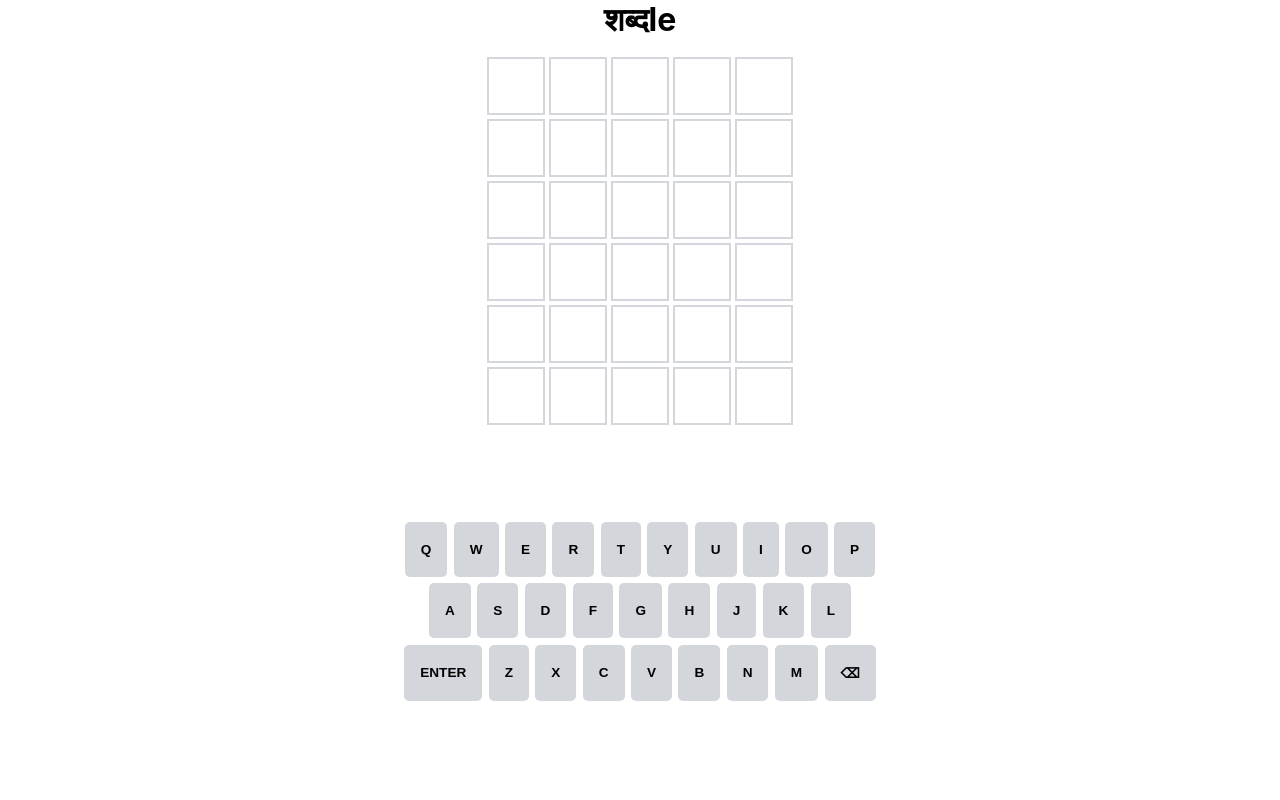
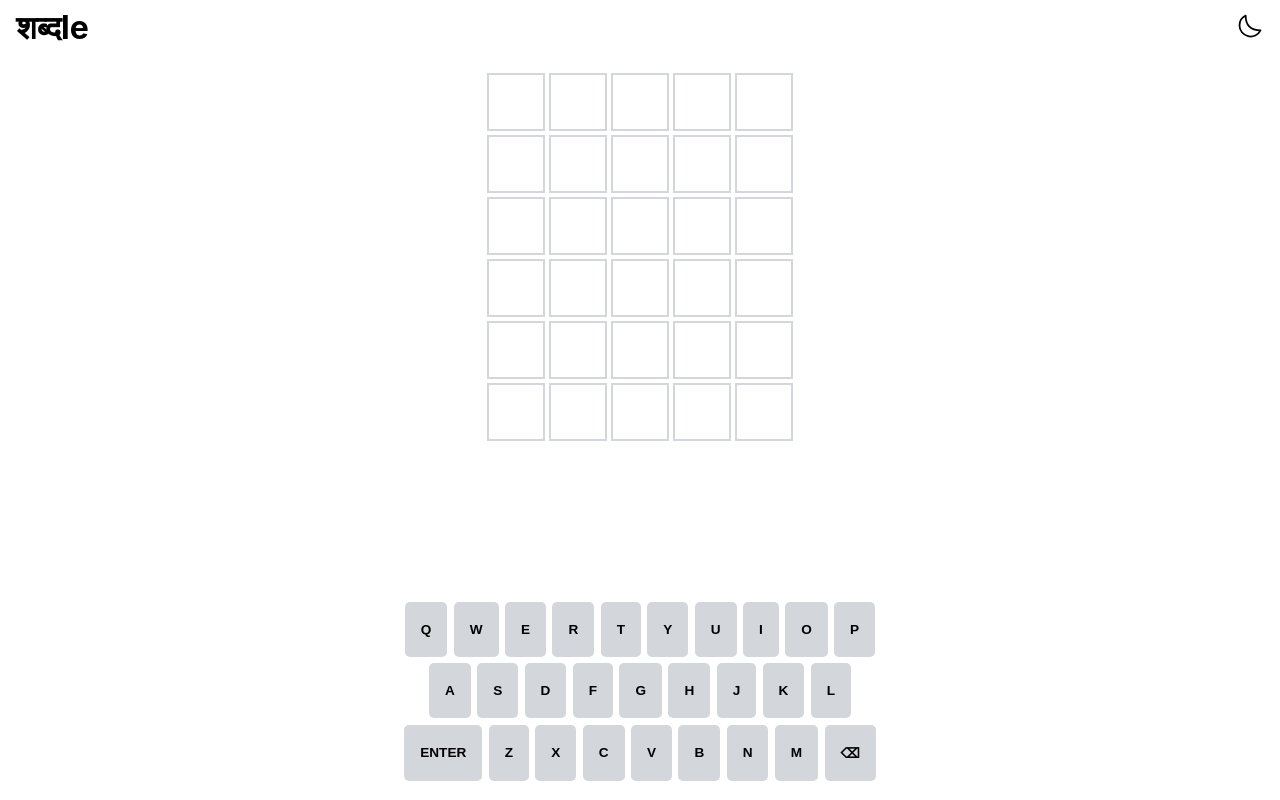
Before and after one commit to SK02K1/wordle, a React (Create React App) app: page / in a window 1280 px wide. Built offline with nearby package versions, Linux system fonts and the light colour scheme.

Commit message:
feat: theme toggle

```diff
--- a/src/App.css
+++ b/src/App.css
@@ -6,7 +6,21 @@
 }
 
 .App {
-  height: 90vh;
+  min-height: 100vh;
+  background-color: var(--clr-app-bg);
+  color: var(--clr-default-txt);
+}
+
+.header {
+  width: 100%;
+  display: flex;
+  justify-content: space-between;
+  align-items: center;
+  padding: 0.5rem 1rem;
+}
+
+.theme-icon {
+  cursor: pointer;
 }
 
 .matrix,
@@ -32,20 +46,20 @@
 }
 
 [data-show_result='true'] {
-  color: white;
+  color: var(--clr-submited-txt);
   border: none;
 }
 
 [data-show_result='true'][data-present_in_word='false'] {
-  background-color: #787c7e;
+  background-color: var(--clr-not-in-word-bg);
 }
 
 [data-show_result='true'][data-present_in_word='true'][data-in_correct_position='false'] {
-  background-color: #c9b458;
+  background-color: var(--clr-in-word-bg);
 }
 
 [data-show_result='true'][data-present_in_word='true'][data-in_correct_position='true'] {
-  background-color: #6aa964;
+  background-color: var(--clr-correct-position-bg);
 }
 
 .keyboard {
@@ -53,7 +67,8 @@
 }
 
 .btn-key {
-  background-color: #d3d6da;
+  background-color: var(--clr-keys-bg);
+  color: var(--clr-default-txt);
   font-size: 0.85rem;
   border: none;
   padding: 1rem 0.6rem;
--- a/src/App.jsx
+++ b/src/App.jsx
@@ -1,17 +1,19 @@
 import 'App.css';
 import { useEffect } from 'react';
+import { useSelector } from 'react-redux';
 import { Header, Keyboard, Matrix } from 'components';
 import { useKeyboard } from 'hooks';
 
 export const App = () => {
   const { keyboardHandler } = useKeyboard();
+  const { isDarkmodeEnabled } = useSelector((store) => store.wordle);
 
   useEffect(() => {
     window.addEventListener('keyup', keyboardHandler);
   }, [keyboardHandler]);
 
   return (
-    <div className='App'>
+    <div data-darkmode_enabled={isDarkmodeEnabled} className='App'>
       <Header />
       <Matrix />
       <Keyboard />
--- a/src/components/header/index.jsx
+++ b/src/components/header/index.jsx
@@ -1,7 +1,23 @@
+import { useDispatch, useSelector } from 'react-redux';
+import { toggleTheme } from 'features';
+import { Sun, Moon } from 'components';
+
 export const Header = () => {
+  const dispatch = useDispatch();
+  const { isDarkmodeEnabled } = useSelector((store) => store.wordle);
+
+  const themeIcon = isDarkmodeEnabled ? <Sun /> : <Moon />;
+
+  const switchHandler = () => {
+    dispatch(toggleTheme());
+  };
+
   return (
-    <header>
+    <header className='header'>
       <h1>शब्दle</h1>
+      <div onClick={switchHandler} className='theme-icon'>
+        {themeIcon}
+      </div>
     </header>
   );
 };
--- a/src/components/index.js
+++ b/src/components/index.js
@@ -1,3 +1,5 @@
 export { Matrix } from './matrix';
 export { Keyboard } from './keyboard';
 export { Header } from './header';
+export { Moon } from './moon';
+export { Sun } from './sun';
--- /dev/null
+++ b/src/components/moon/index.jsx
@@ -0,0 +1,23 @@
+import { withTheme } from 'libs';
+
+export const Moon = withTheme(({ isDarkmodeEnabled }) => {
+  const stroke = isDarkmodeEnabled ? '#FFF' : '#000';
+  return (
+    <svg
+      xmlns='http://www.w3.org/2000/svg'
+      width='28'
+      height='28'
+      fill='none'
+      strokeWidth='1.5'
+      color='#000'
+      viewBox='0 0 24 24'
+    >
+      <path
+        stroke={stroke}
+        strokeLinecap='round'
+        strokeLinejoin='round'
+        d='M3 11.507a9.493 9.493 0 0018 4.219c-8.507 0-12.726-4.22-12.726-12.726A9.494 9.494 0 003 11.507z'
+      ></path>
+    </svg>
+  );
+});
--- /dev/null
+++ b/src/components/sun/index.jsx
@@ -0,0 +1,23 @@
+import { withTheme } from 'libs';
+
+export const Sun = withTheme(({ isDarkmodeEnabled }) => {
+  const stroke = isDarkmodeEnabled ? '#FFF' : '#000';
+  return (
+    <svg
+      xmlns='http://www.w3.org/2000/svg'
+      width='28'
+      height='28'
+      fill='none'
+      strokeWidth='1.5'
+      color='#000'
+      viewBox='0 0 24 24'
+    >
+      <path
+        stroke={stroke}
+        strokeLinecap='round'
+        strokeLinejoin='round'
+        d='M12 18a6 6 0 100-12 6 6 0 000 12zm10-6h1M12 2V1m0 22v-1m8-2l-1-1m1-15l-1 1M4 20l1-1M4 4l1 1m-4 7h1'
+      ></path>
+    </svg>
+  );
+});
--- a/src/features/wordle/wordle.slice.js
+++ b/src/features/wordle/wordle.slice.js
@@ -10,6 +10,8 @@ const initialState = {
   guesses: Array.from({ length: 6 }, () => ''),
   showResultOfGuess: [],
   isWordGuessed: false,
+  isDarkmodeEnabled:
+    JSON.parse(localStorage.getItem('wordle-darkmode-enabled')) ?? false,
 };
 
 const wordleSlice = createSlice({
@@ -42,6 +44,11 @@ const wordleSlice = createSlice({
         }
       }
     },
+    toggleTheme: (state, _) => {
+      const { isDarkmodeEnabled } = state;
+      localStorage.setItem('wordle-darkmode-enabled', !isDarkmodeEnabled);
+      state.isDarkmodeEnabled = !isDarkmodeEnabled;
+    },
   },
 });
 
@@ -49,6 +56,7 @@ export const {
   appendKeyToCurrentGuesss,
   removeLastLetterOfCurrentGuess,
   submitCurrentGuess,
+  toggleTheme,
 } = wordleSlice.actions;
 
 export const wordleReducer = wordleSlice.reducer;
--- a/src/index.css
+++ b/src/index.css
@@ -1,11 +1,29 @@
 :root {
+  --clr-app-bg: #ffffff;
+  --clr-correct-position-bg: #6aa964;
+  --clr-in-word-bg: #c9b458;
+  --clr-not-in-word-bg: #787c7e;
   --clr-matrix-border: #d3d6da;
+  --clr-default-txt: #000000;
+  --clr-submited-txt: #ffffff;
+  --clr-keys-bg: #d3d6da;
 }
 
 * {
   margin: 0;
   padding: 0;
   box-sizing: border-box;
+}
+
+[data-darkmode_enabled='true'] {
+  --clr-app-bg: #121213;
+  --clr-correct-position-bg: #538d4e;
+  --clr-in-word-bg: #b49f3a;
+  --clr-not-in-word-bg: #3a3a3c;
+  --clr-matrix-border: #565758;
+  --clr-default-txt: #ffffff;
+  --clr-submited-txt: #ffffff;
+  --clr-keys-bg: #808384;
 }
 
 body {
--- /dev/null
+++ b/src/libs/hoc/index.jsx
@@ -0,0 +1,8 @@
+import { useSelector } from 'react-redux';
+
+export const withTheme = (Icon) => {
+  return (props) => {
+    const { isDarkmodeEnabled } = useSelector((store) => store.wordle);
+    return <Icon isDarkmodeEnabled={isDarkmodeEnabled} {...props} />;
+  };
+};
--- /dev/null
+++ b/src/libs/index.js
@@ -0,0 +1 @@
+export * from './hoc';
```
